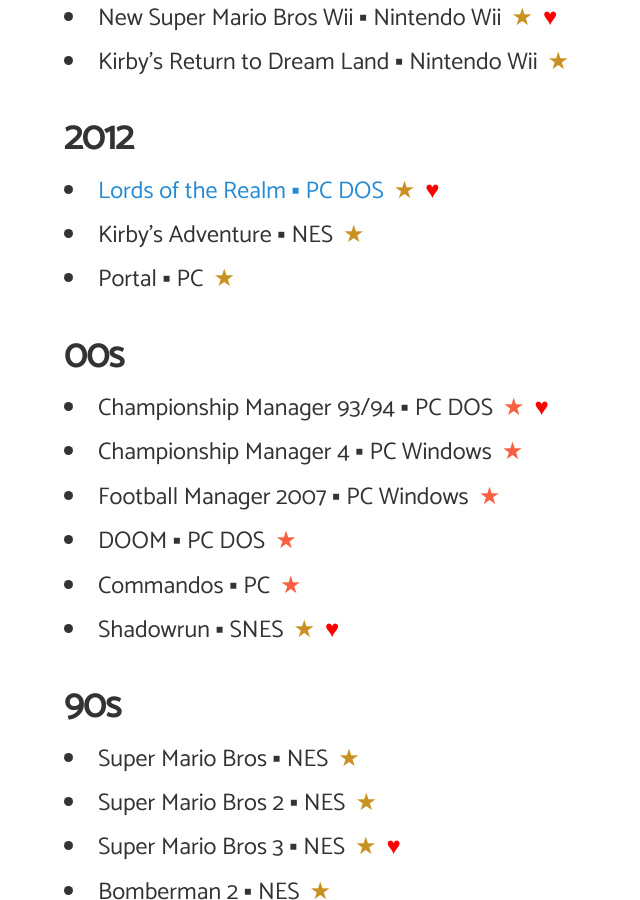
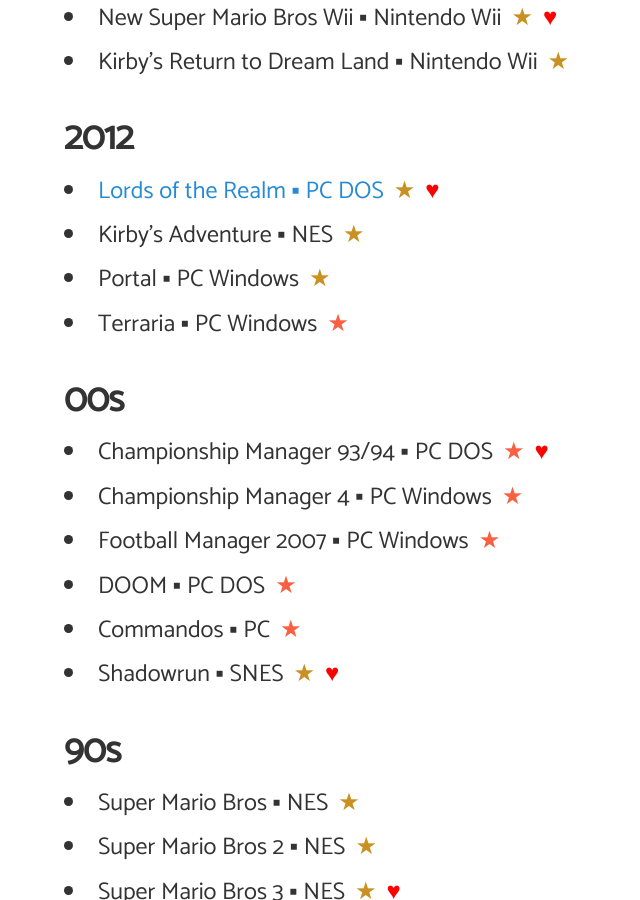
Before and after one commit to angelsimon/angelsimon.github.io, a Jekyll site: the page built from _posts/2016-09-07-jueguitos-que-termine.md, in a window 1280 px wide and 900 px high, scrolled down 1383 px. Shown: the whole window, without its empty margins (0-640 px from the left). Built offline with Jekyll 4.4.1, drawn with Linux system fonts in a browser that asks for light colours; nearby versions of some CDN libraries; comment, search, counter and statistics services are not loaded.

Commit message:
Update 2016-09-07-jueguitos-que-termine.md

```diff
--- a/_posts/2016-09-07-jueguitos-que-termine.md
+++ b/_posts/2016-09-07-jueguitos-que-termine.md
@@ -44,7 +44,8 @@
 <ul>
 <li><a href="http://angelsimon.github.io/2016/09/07/lords-of-the-realm.html" target="_blank">Lords of the Realm &#9642; PC DOS</a><span title="Completado" class="won">&#9733;</span><span class="fav">&hearts;</span></li>
 <li>Kirby's Adventure &#9642; NES<span title="Completado" class="won">&#9733;</span></li>
-<li>Portal &#9642; PC<span title="Completado" class="won">&#9733;</span></li>
+<li>Portal &#9642; PC Windows<span title="Completado" class="won">&#9733;</span></li>
+<li>Terraria &#9642; PC Windows<span title="jugado" class="lost">&#9733;</span></li>
 </ul>
 <h2>00s</h2>
 <ul>
```
